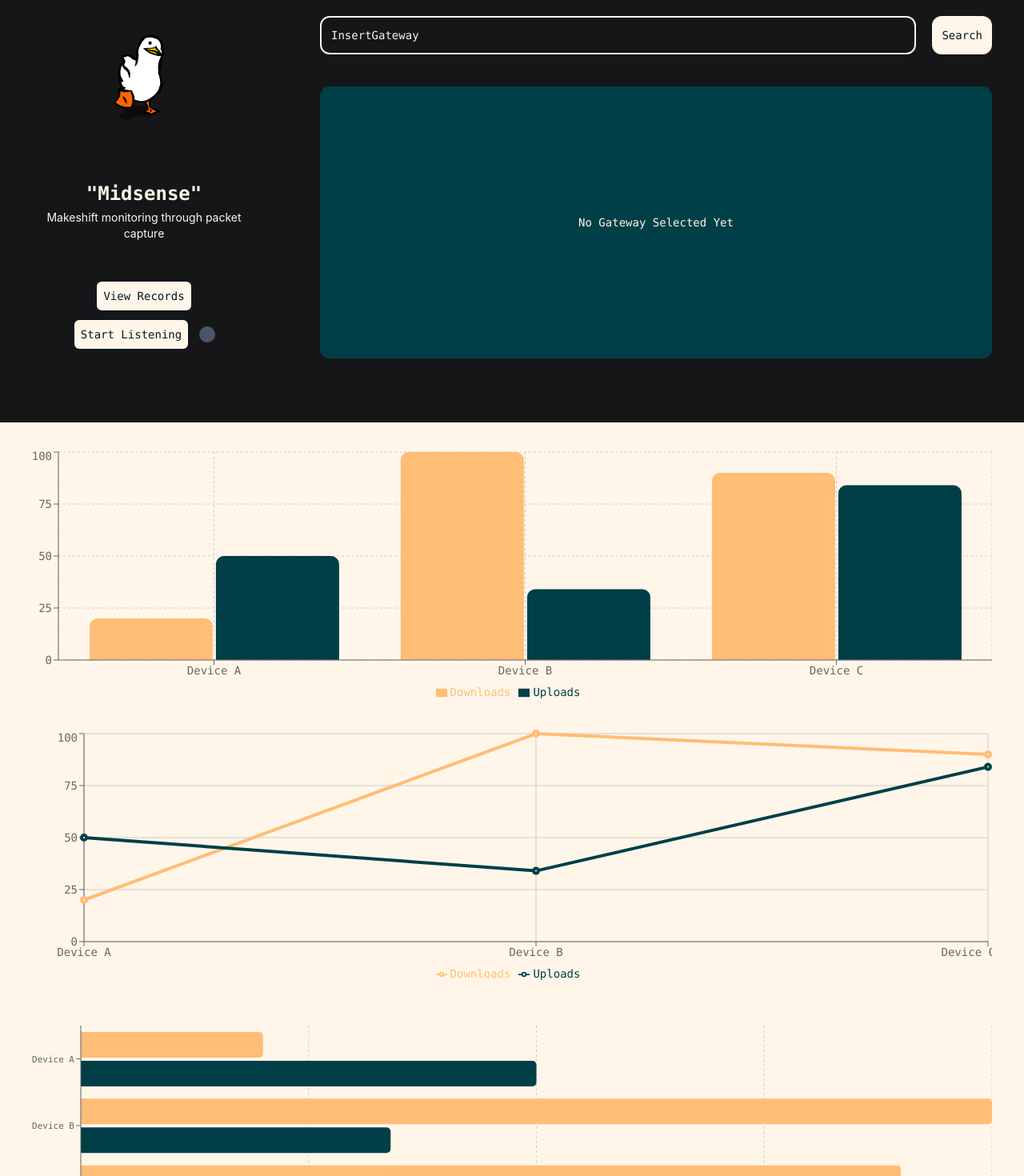
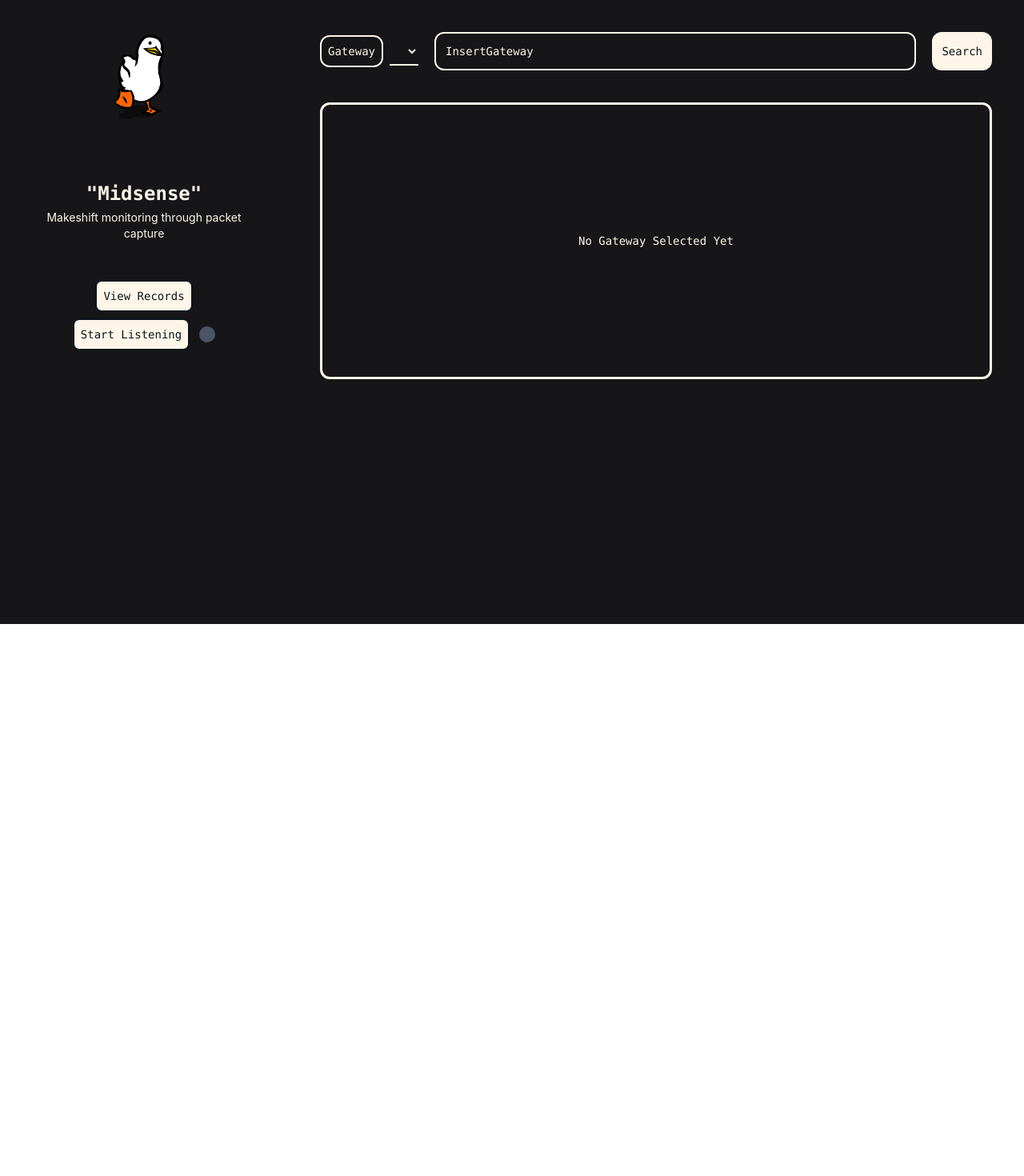
Before and after one commit to Garden-Fiend/midSense, a React (Vite) app: page / in a window 1280 px wide. Shown: the part 20-1490 px from the top of the page at 80% size. After the commit the page ends 800 px from the top, so only its background shows below. Built offline with nearby package versions, Linux system fonts and the light colour scheme.

Commit message:
chart router filters okay, next priority are datetime filters and byte formatting

```diff
--- a/src/App.tsx
+++ b/src/App.tsx
@@ -4,8 +4,6 @@ import {
   Bar,
   BarChart,
   CartesianGrid,
-  Line,
-  LineChart,
   Legend,
   XAxis,
   Tooltip,
@@ -13,69 +11,6 @@ import {
 } from "recharts";
 
 function App() {
-  const noPackets = [
-    {
-      IpAddress: "None",
-      Uploads: 50,
-      Downloads: 20,
-      mac: "Device A",
-    },
-    {
-      IpAddress: "None",
-      Uploads: 34,
-      Downloads: 100,
-      mac: "Device B",
-    },
-    {
-      IpAddress: "None",
-      Uploads: 84,
-      Downloads: 90,
-      mac: "Device C",
-    },
-  ];
-
-  interface Packet {
-    Downloads: string;
-    Uploads: string;
-    IpAddress: string;
-  }
-
-  interface deviceStats {
-    [Mac: string]: Packet;
-  }
-
-  interface routerStats {
-    routerId: string;
-    devices: deviceStats;
-  }
-
-  interface routers {
-    [router: string]: routerStats;
-  }
-
-  type Device = {
-    Ip: string;
-    Upload: number;
-    Download: number;
-  };
-
-  type Record = {
-    [Id: number]: {
-      [Mac: string]: Device;
-    };
-  };
-
-  type chartFuckingData = {
-    IpAddress: string;
-    Uploads: number;
-    Downloads: number;
-    mac: string;
-  };
-
-  type Charting = {
-    [Router: string]: chartFuckingData[];
-  };
-
   type device_stats = {
     timestamp: string;
     id: string;
@@ -91,41 +26,6 @@ function App() {
   };
 
   const [fetchedRecord, setFetchRecord] = useState<router_stats>({});
-
-  const [packet, setPackets] = useState<routers>({});
-  const [record, setRecords] = useState<Record>({});
-  const [chartData, setChartData] = useState<Charting>({});
-
-  async function getStat() {
-    const request = await fetch("http://127.0.0.1:8000/getPackets");
-    const response = await request.json();
-
-    const length = Object.keys(response).length;
-    console.log(length);
-    console.log(response);
-    setPackets(response);
-
-    if (Object.entries(response).length > 0) {
-      const chartDataHolder = Object.fromEntries(
-        Object.entries(response).map(([Headers, Data]) => [
-          [Headers],
-          Object.entries(Data.devices).map(([datakey, dataVal]) => ({
-            mac: datakey,
-            ...dataVal,
-          })),
-        ]),
-      );
-      console.log(chartDataHolder);
-      setChartData(chartDataHolder);
-    }
-  }
-
-  async function getRecords() {
-    const request = await fetch("http://127.0.0.1:8000/fetchRecords");
-    const response = await request.json();
-
-    setRecords(response);
-  }
 
   function bytecon(bytes: number) {
     if (bytes < 1000) {
@@ -187,7 +87,7 @@ function App() {
       return;
     }
 
-    const interval = setInterval(getStat, 50000);
+    const interval = setInterval(getDBRecords, 50000);
 
     return () => {
       clearInterval(interval);
@@ -233,7 +133,7 @@ function App() {
                 ) : (
                   <button
                     onClick={() => {
-                      (setOpenRecord(true), getRecords());
+                      getDBRecords();
                     }}
                     className="border-2 rounded-lg p-2 hover:scale-105 bg-[#FFF6E9] text-[#0A171D]"
                   >
@@ -268,8 +168,22 @@ function App() {
             </div>
           </div>
 
-          <div className="w-3/4">
+          <div className="w-3/4 pt-5">
             <div className="flex gap-5 w-full">
+              <div className="flex items-center gap-2">
+                <label className="border-2 p-2 rounded-xl">Gateway</label>
+
+                <select
+                  className="border-b-2 p-2"
+                  onChange={(e) => setFilter(e.target.value)}
+                >
+                  {Object.keys(fetchedRecord).map((gateway) => (
+                    <option value={gateway} key={gateway}>
+                      {gateway}
+                    </option>
+                  ))}
+                </select>
+              </div>
               <input
                 type="text"
                 placeholder="Find a Gateway"
@@ -327,16 +241,18 @@ function App() {
                   ))}
               </div>
             ) : (
-              <div className="p-40 mt-10 flex justify-center rounded-xl bg-[#003f47]">
+              <div className="p-40 mt-10 flex justify-center rounded-xl border-3 border-[#FFF6E9]">
                 <p>No Gateway Selected Yet</p>
               </div>
             )}
           </div>
         </div>
 
-        <div className="bg-[#FFF6E9] h-fit">
-          {Object.keys(chartData).length > 0 ? (
-            Object.entries(chartData).map(([router, data]) => (
+        <div className="bg-[#FFF6E9] h-auto">
+          {Object.keys(fetchedRecord).length > 0 &&
+            Object.entries(fetchedRecord)
+              .filter(([router]) => router === filter)
+              .map(([router, data]) => (
                 <div
                   className="md:w-1/2 m-0 md:m-10 p-4 md:p-0 overflow-hidden"
                   key={router}
@@ -350,7 +266,7 @@ function App() {
                         aspectRatio: 1.618,
                       }}
                       responsive
-                    data={data.length > 1 ? data : noPackets}
+                      data={data}
                       margin={{
                         top: 5,
                         right: 0,
@@ -369,44 +285,21 @@ function App() {
 
                       <Legend />
                       <Bar
-                      dataKey="Downloads"
+                        dataKey="downloads"
                         radius={[10, 10, 0, 0]}
                         fill="#FFBD76"
                       />
                       <Bar
-                      dataKey="Uploads"
+                        dataKey="uploads"
                         radius={[10, 10, 0, 0]}
                         fill="#003F47"
                       />
                     </BarChart>
                   </div>
 
-                <div className="w-full overflow-x-auto mt-8">
-                  <LineChart
-                    style={{ width: "100%", aspectRatio: 1.618 }}
-                    responsive
-                    data={data.length > 1 ? data : noPackets}
-                  >
-                    <CartesianGrid />
-                    <Line
-                      dataKey="Downloads"
-                      stroke="#FFBD76"
-                      strokeWidth={"4"}
-                    />
-                    <Line
-                      dataKey="Uploads"
-                      stroke="#003F47"
-                      strokeWidth={"4"}
-                    />
-                    <XAxis dataKey="mac" />
-                    <YAxis />
-                    <Legend />
-                  </LineChart>
-                </div>
-
                   <div className="w-full overflow-x-auto mt-10">
                     <BarChart
-                    data={data.length > 1 ? data : noPackets}
+                      data={data}
                       layout="vertical"
                       style={{
                         width: "100%",
@@ -429,7 +322,11 @@ function App() {
                         tick={{ fontSize: 11 }}
                       />
 
-                    <XAxis type="number" width="auto" tick={{ fontSize: 11 }} />
+                      <XAxis
+                        type="number"
+                        width="auto"
+                        tick={{ fontSize: 11 }}
+                      />
 
                       <CartesianGrid strokeDasharray="3 3" horizontal={false} />
 
@@ -437,144 +334,21 @@ function App() {
 
                       <Bar
                         name="Downloads"
-                      dataKey="Downloads"
+                        dataKey="downloads"
                         fill="#FFBD76"
                         radius={[0, 5, 5, 0]}
                       />
 
                       <Bar
                         name="Uploads"
-                      dataKey="Uploads"
+                        dataKey="uploads"
                         fill="#003F47"
                         radius={[0, 5, 5, 0]}
                       />
                     </BarChart>
                   </div>
                 </div>
-            ))
-          ) : (
-            <div className=" m-0 md:m-10 p-4 md:p-0 overflow-hidden">
-              <div className="w-full overflow-x-auto mt-8">
-                <BarChart
-                  style={{
-                    width: "100%",
-                    maxHeight: "40vh",
-                    aspectRatio: 1.618,
-                  }}
-                  responsive
-                  data={noPackets}
-                  margin={{
-                    top: 5,
-                    right: 0,
-                    left: 0,
-                    bottom: 5,
-                  }}
-                >
-                  <CartesianGrid strokeDasharray="3 3" />
-                  <XAxis dataKey="mac" />
-                  <YAxis width="auto" />
-
-                  <Legend />
-                  <Tooltip
-                    contentStyle={{
-                      backgroundColor: "#000",
-                    }}
-                  />
-                  <Bar
-                    dataKey="Downloads"
-                    radius={[10, 10, 0, 0]}
-                    fill="#FFBD76"
-                  />
-                  <Bar
-                    dataKey="Uploads"
-                    radius={[10, 10, 0, 0]}
-                    fill="#003F47"
-                  />
-                </BarChart>
-              </div>
-
-              <div className="w-full overflow-x-auto mt-8">
-                <LineChart
-                  style={{
-                    width: "100%",
-                    aspectRatio: 1.618,
-                    maxHeight: "40vh",
-                  }}
-                  responsive
-                  data={noPackets}
-                >
-                  <CartesianGrid />
-                  <Line
-                    dataKey="Downloads"
-                    stroke="#FFBD76"
-                    strokeWidth={"4"}
-                  />
-                  <Tooltip
-                    contentStyle={{
-                      backgroundColor: "#000",
-                    }}
-                  />
-                  <Line dataKey="Uploads" stroke="#003F47" strokeWidth={"4"} />
-                  <XAxis dataKey="mac" />
-                  <YAxis />
-                  <Legend />
-                </LineChart>
-              </div>
-
-              <div className="w-full overflow-x-auto mt-10">
-                <BarChart
-                  data={noPackets}
-                  layout="vertical"
-                  style={{
-                    width: "100%",
-                    maxHeight: "40vh",
-                    aspectRatio: 2.18,
-                  }}
-                  responsive
-                  barCategoryGap={8}
-                  margin={{
-                    top: 10,
-                    right: 0,
-                    left: 0,
-                    bottom: 10,
-                  }}
-                >
-                  <Tooltip
-                    contentStyle={{
-                      backgroundColor: "#000",
-                    }}
-                  />
-
-                  <YAxis
-                    type="category"
-                    dataKey="mac"
-                    width="auto"
-                    tick={{ fontSize: 11 }}
-                  />
-
-                  <XAxis type="number" width="auto" tick={{ fontSize: 11 }} />
-
-                  <CartesianGrid strokeDasharray="3 3" horizontal={false} />
-
-                  <Legend />
-
-                  <Bar
-                    name="Downloads"
-                    dataKey="Downloads"
-                    fill="#FFBD76"
-                    radius={[0, 5, 5, 0]}
-                  />
-
-                  <Bar
-                    name="Uploads"
-                    dataKey="Uploads"
-                    fill="#003F47"
-                    radius={[0, 5, 5, 0]}
-                  />
-                </BarChart>
-              </div>
-            </div>
-          )}
+              ))}
         </div>
       </div>
     </>
@@ -723,5 +497,111 @@ export default App;
       </button>
 
 
+
+
+       async function getStat() {
+    const request = await fetch("http://127.0.0.1:8000/getPackets");
+    const response = await request.json();
+
+    const length = Object.keys(response).length;
+    console.log(length);
+    console.log(response);
+    setPackets(response);
+
+    if (Object.entries(response).length > 0) {
+      const chartDataHolder = Object.fromEntries(
+        Object.entries(response).map(([Headers, Data]) => [
+          [Headers],
+          Object.entries(Data.devices).map(([datakey, dataVal]) => ({
+            mac: datakey,
+            ...dataVal,
+          })),
+        ]),
+      );
+      console.log(chartDataHolder);
+      setChartData(chartDataHolder);
+    }
+  }
+
+  async function getRecords() {
+    const request = await fetch("http://127.0.0.1:8000/fetchRecords");
+    const response = await request.json();
+
+    setRecords(response);
+  }
+
+
+
+  const noPackets = [
+    {
+      IpAddress: "None",
+      Uploads: 50,
+      Downloads: 20,
+      mac: "Device A",
+    },
+    {
+      IpAddress: "None",
+      Uploads: 34,
+      Downloads: 100,
+      mac: "Device B",
+    },
+    {
+      IpAddress: "None",
+      Uploads: 84,
+      Downloads: 90,
+      mac: "Device C",
+    },
+  ];
+
+  const [packet, setPackets] = useState<routers>({});
+  const [record, setRecords] = useState<Record>({});
+  const [chartData, setChartData] = useState<Charting>({});
+
+
+
+
+  interface Packet {
+    Downloads: string;
+    Uploads: string;
+    IpAddress: string;
+  }
+
+  interface deviceStats {
+    [Mac: string]: Packet;
+  }
+
+  interface routerStats {
+    routerId: string;
+    devices: deviceStats;
+  }
+
+  interface routers {
+    [router: string]: routerStats;
+  }
+
+  type Device = {
+    Ip: string;
+    Upload: number;
+    Download: number;
+  };
+
+  type Record = {
+    [Id: number]: {
+      [Mac: string]: Device;
+    };
+  };
+
+  type chartFuckingData = {
+    IpAddress: string;
+    Uploads: number;
+    Downloads: number;
+    mac: string;
+  };
+
+  type Charting = {
+    [Router: string]: chartFuckingData[];
+  };
+
+
           */
 }
```
Also changed, not shown: 2 other files (tests, documents, lock files or other folders). Lines whose indentation alone changed are shown as unchanged.
